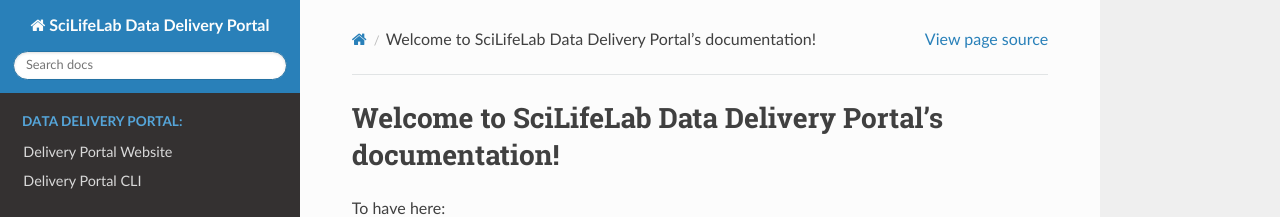
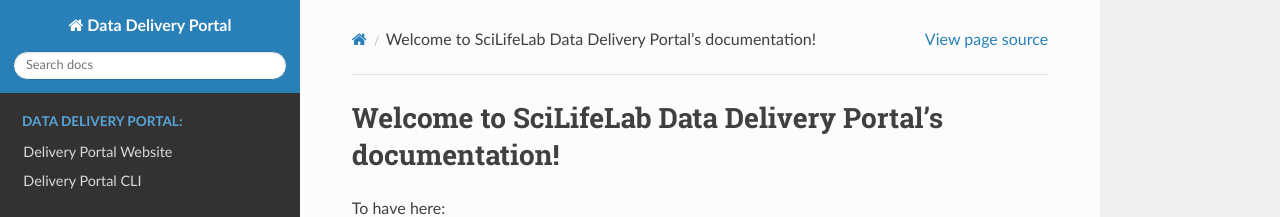
Before and after one commit to ScilifelabDataCentre/dds_web, a Sphinx documentation site: the page built from docs/index.rst, in a window 1280 px wide. Shown: the top 217 px of the page. Built offline with Sphinx 7.4.7 and the Read the Docs theme 2.0.0, drawn with Linux system fonts in a browser that asks for light colours.

```diff
--- a/docs/conf.py
+++ b/docs/conf.py
@@ -17,7 +17,7 @@ sys.path.insert(0, os.path.abspath('..'))
 
 # -- Project information -----------------------------------------------------
 
-project = 'SciLifeLab Data Delivery Portal'
+project = 'Data Delivery Portal'
 copyright = '2020, Senthilkumar Panneerselvam, Ina Odén Österbo'
 author = 'Senthilkumar Panneerselvam, Ina Odén Österbo'
 
```
Also changed, not shown: 12 other files.
